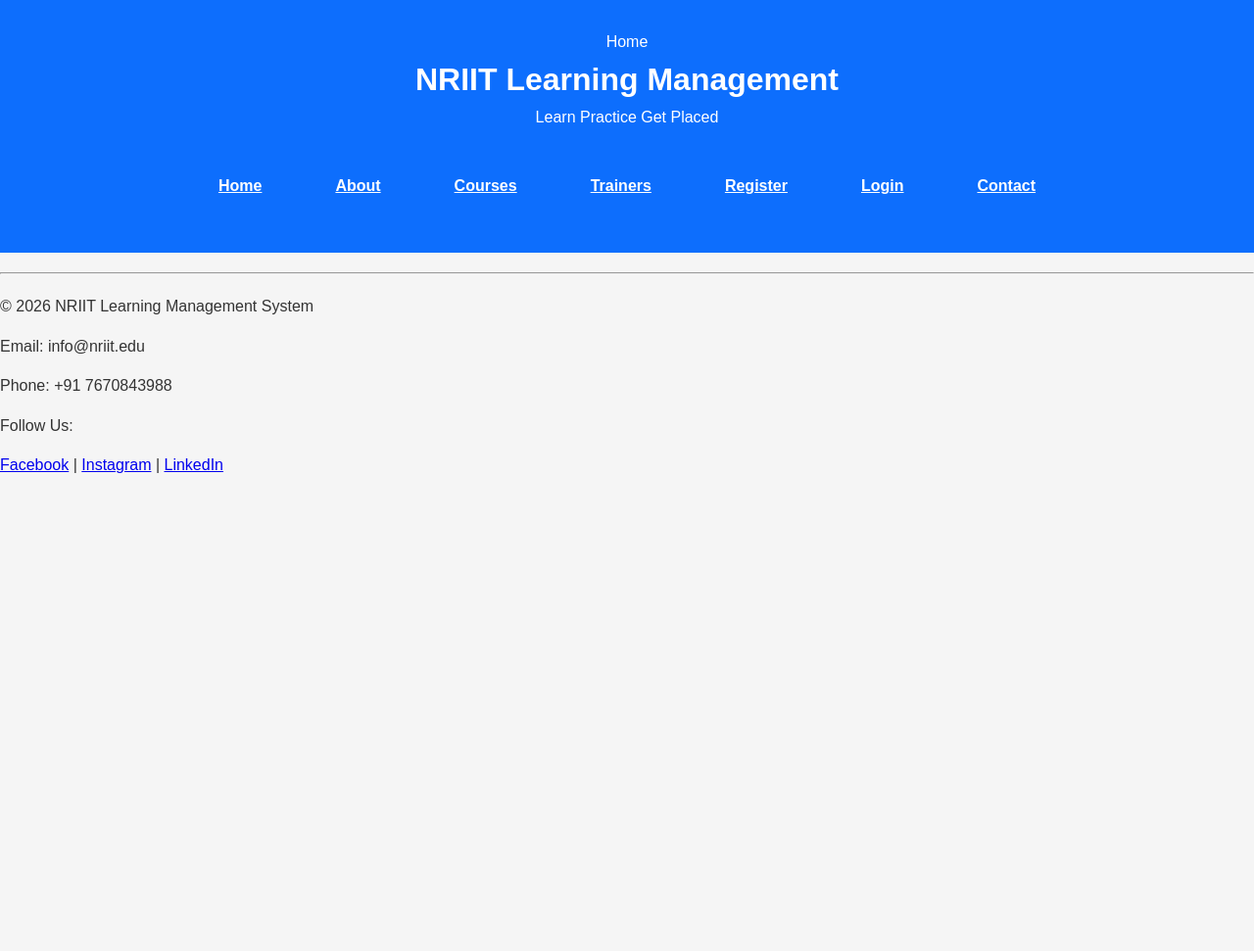
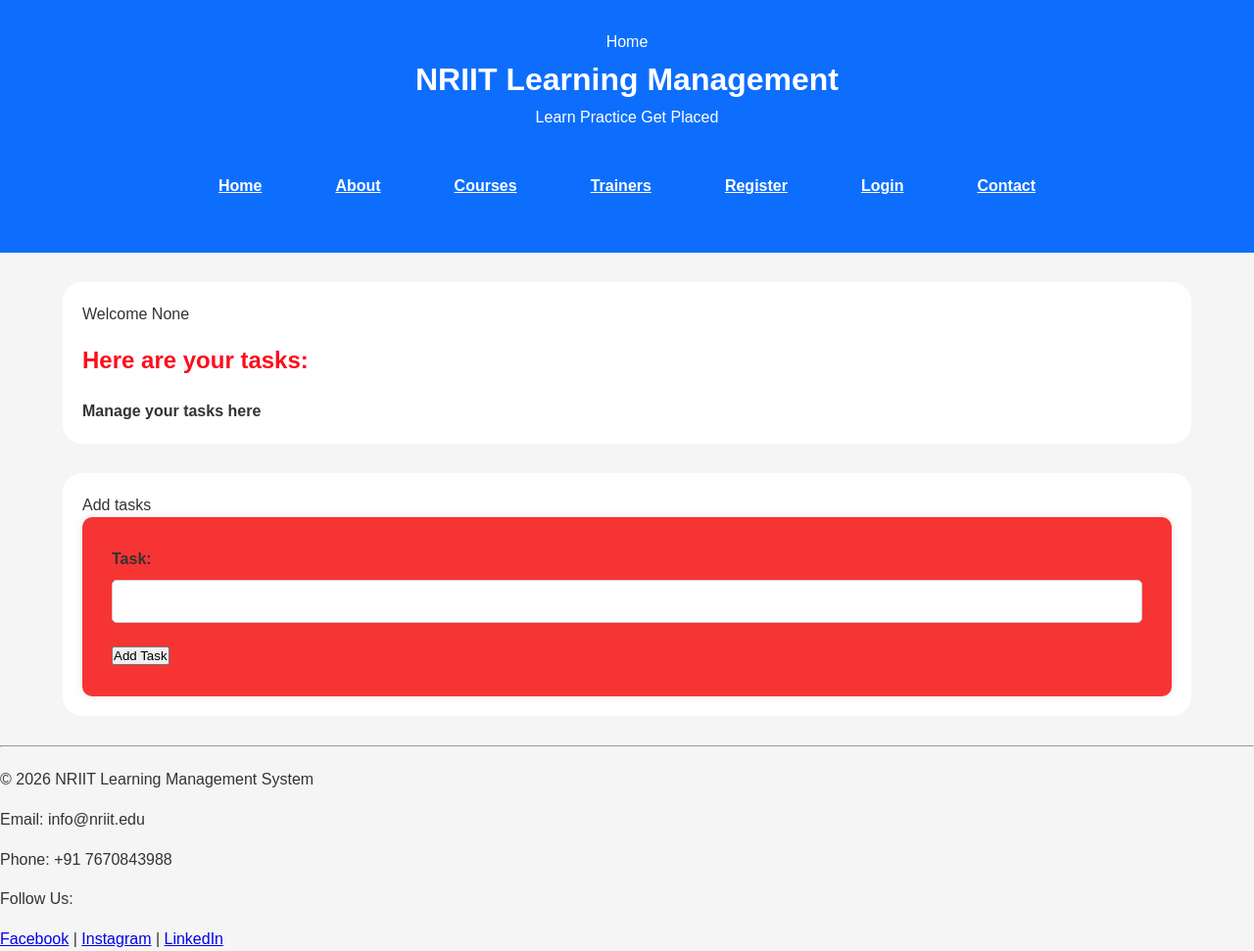
Before and after one commit to AbhishekKommu/python_fullstack, a Flask app: page /tasks in a window 1280 px wide. Shown: the whole page at 98% size. Before the commit the page ends 483 px from the top, so only its background shows below. Run offline with Flask 3, Linux system fonts and the light colour scheme.

Commit message:
templates

```diff
--- a/templates/tasks.html
+++ b/templates/tasks.html
@@ -29,7 +29,21 @@
             <a href="/contact">Contact</a>
         </nav>
     </header>
-
+    <main>
+        <section>
+            <p>Welcome {{ session.get('user_email') }}</p>
+            <h2>Here are your tasks:</h2>
+            <h4>Manage your tasks here</h4>
+        </section>
+    <section>
+        <h>Add tasks</h>
+        <form id="addTaskForm" action="/api/tasks" method="post">
+            <label for="taskTitle">Task:</label>
+            <input type="text" id="taskTitle" name="taskTitle" required>
+            <button type="submit">Add Task</button>
+        </form>
+    </section>
+    </main>
     <footer>
 
         <hr>
```
